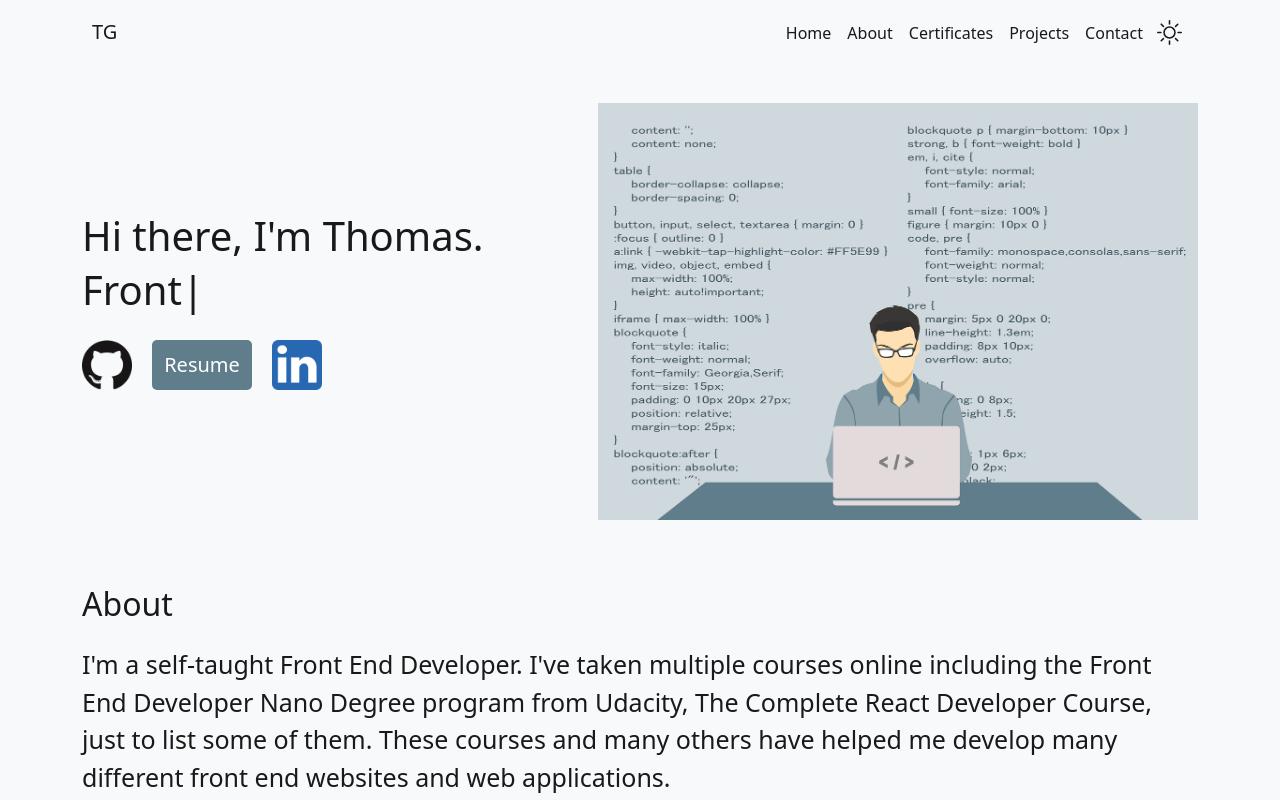
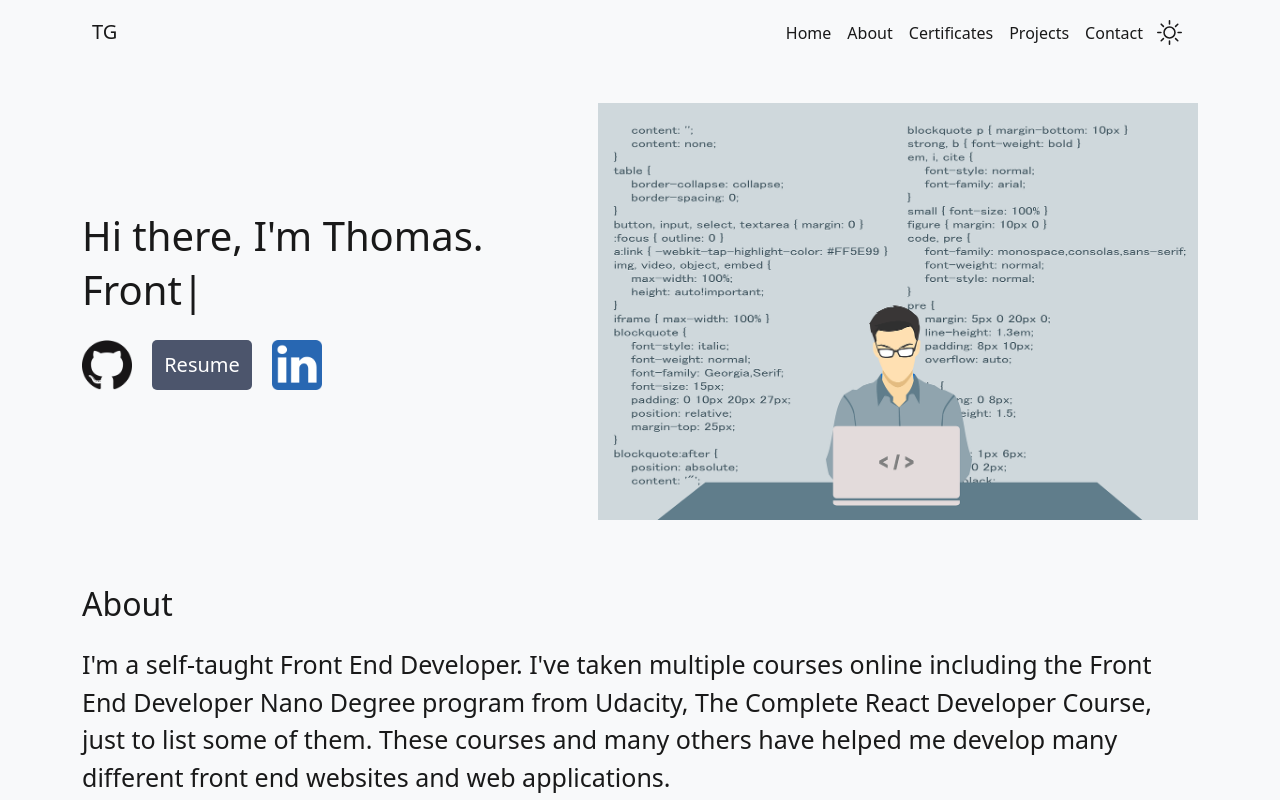
Before and after one commit to thomasgilmore/portfolio2022, a React (Create React App) app: page / in a window 1280 px wide. Shown: the top 800 px of the page. Built offline with nearby package versions, Linux system fonts and the light colour scheme.

Commit message:
changed colors of resume button and contact form submit button

```diff
--- a/src/lightMode.css
+++ b/src/lightMode.css
@@ -27,7 +27,7 @@
 }
 
 .lightResumeButton {
-  background-color: #607D8B;
+  background-color: #4C556C;
   border: none;
   border-radius: 5px;
   color: #FFFFFF;
@@ -42,7 +42,7 @@
 }
 
 .lightContactSubmitButton {
-  background-color: red;
+  background-color: #4C556C;
   border: none;
   border-radius: 5px;
   color: #FFFFFF;
@@ -139,7 +139,7 @@
   }
 
   .lightResumeButton {
-    background-color: #607D8B;
+    background-color: #4C556C;
     border: none;
     border-radius: 5px;
     color: #FFFFFF;
@@ -149,7 +149,7 @@
   }
 
   .lightResumeButton:hover {
-    background-color: #4B626D;
+    background-color: #444c61;
   }
 
   .lightprojectCardTitle,
@@ -158,7 +158,7 @@
   }
 
   .lightContactSubmitButton {
-    background-color: #607D8B;
+    background-color: #4C556C;
     border: none;
     border-radius: 5px;
     color: #FFFFFF;
@@ -167,7 +167,7 @@
   }
 
   .lightContactSubmitButton:hover {
-    background-color: #4B626D;
+    background-color: #444c61;
   }
 
   .lightProjectNavBackArrow {
```
